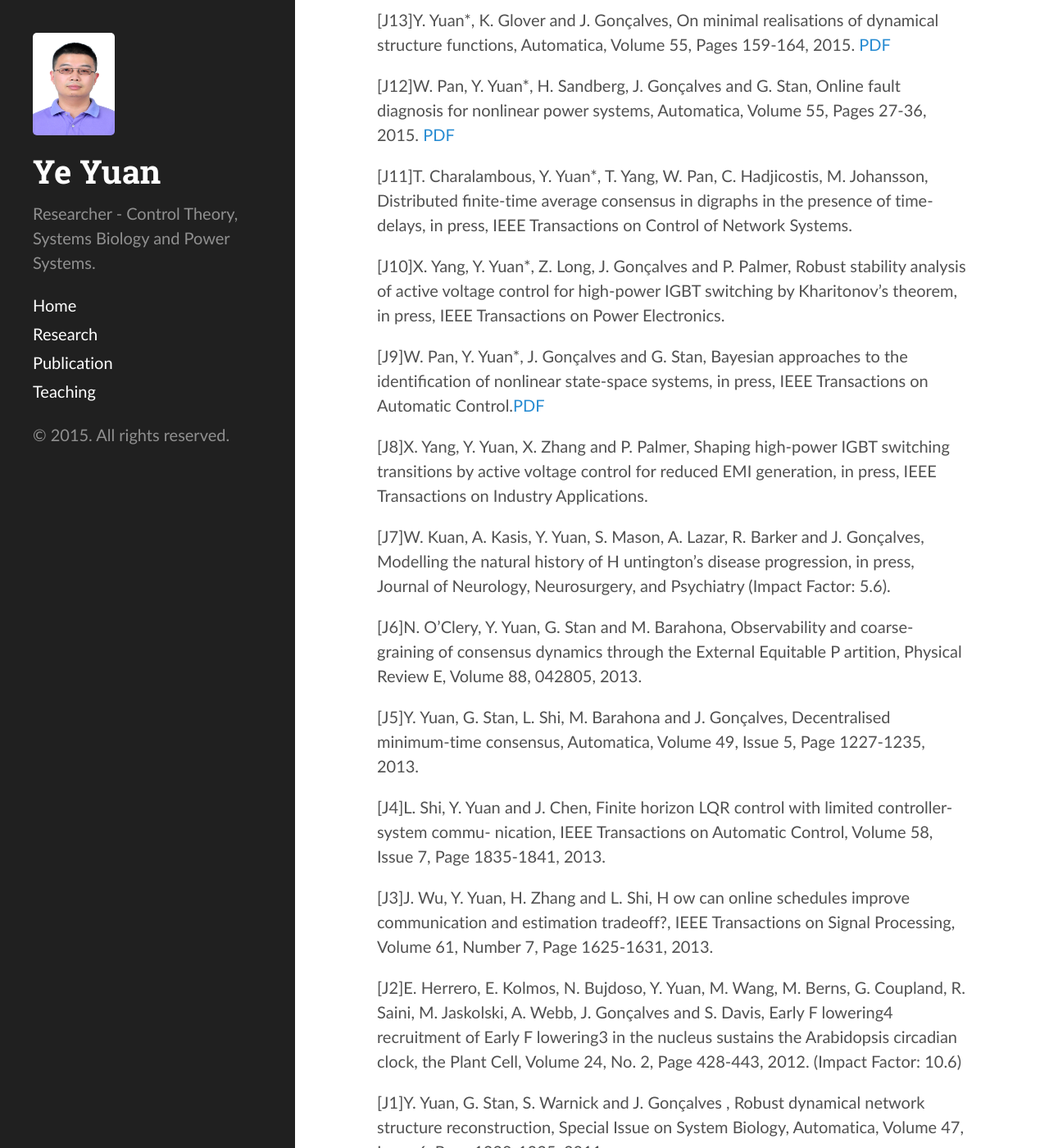
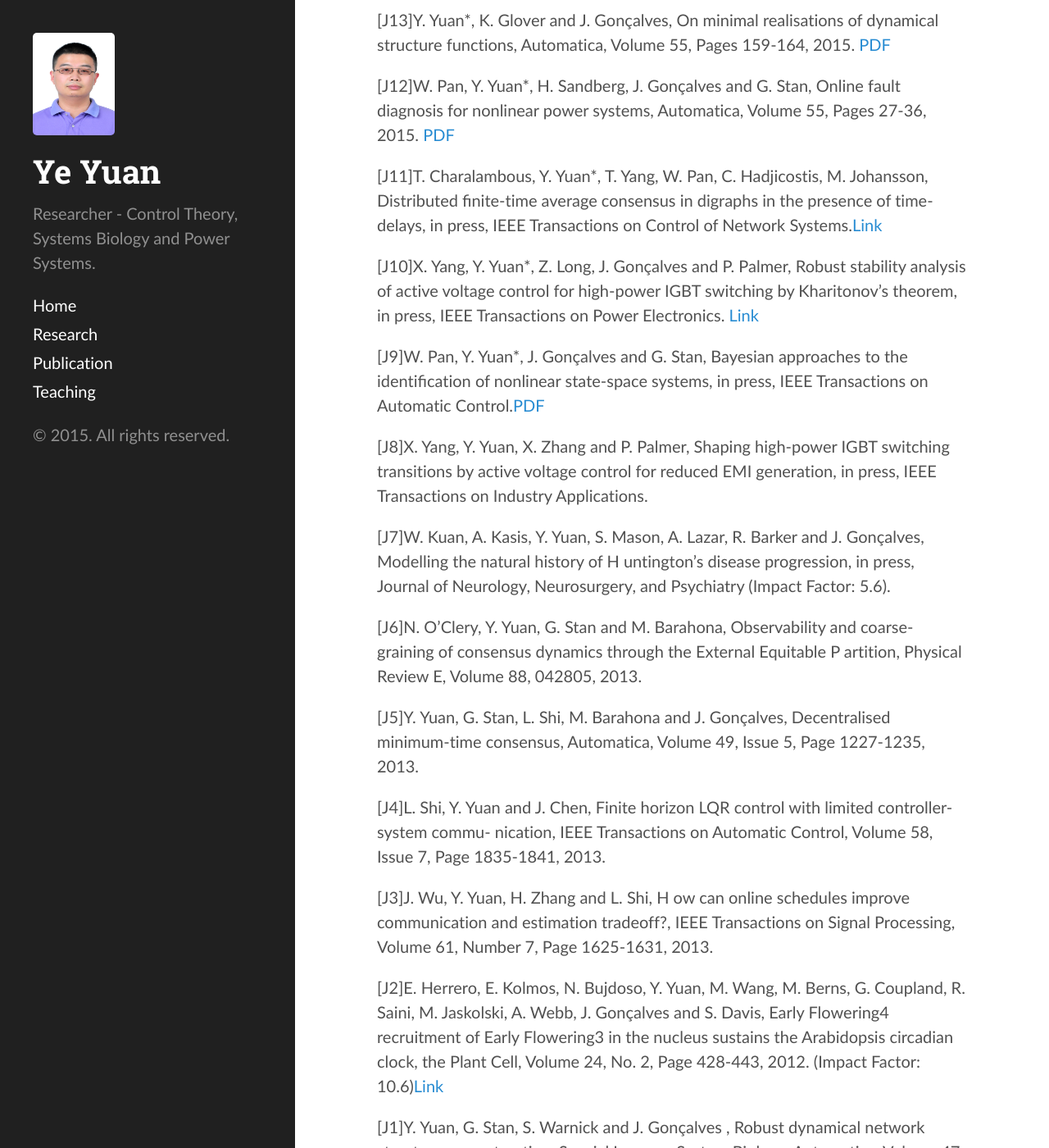
Before and after one commit to yy311/yy311.github.io, a Jekyll site: the page built from publication.md, in a window 1280 px wide and 1400 px high, scrolled down 531 px. Shown: the whole window at 82% size. Built offline with Jekyll 4.4.1, drawn with Linux system fonts in a browser that asks for light colours.

Commit message:
Update publication.md

```diff
--- a/publication.md
+++ b/publication.md
@@ -20,9 +20,9 @@ Y. Yuan and [Y. Mo](http://yilinmo.github.io/), Security in feedback control sys
 
 [J12]W. Pan, Y. Yuan*, H. Sandberg, J. Gonçalves and G. Stan, Online fault diagnosis for nonlinear power systems, Automatica, Volume 55, Pages 27-36, 2015. [PDF](http://ac.els-cdn.com/S0005109815000941/1-s2.0-S0005109815000941-main.pdf?_tid=b5e10452-5cd8-11e5-aaba-00000aab0f02&acdnat=1442452333_2541d645986555cf7b4e93810a863942)
 
-[J11]T. Charalambous, Y. Yuan*, T. Yang, W. Pan, C. Hadjicostis, M. Johansson, Distributed finite-time average consensus in digraphs in the presence of time-delays, in press, IEEE Transactions on Control of Network Systems.
+[J11]T. Charalambous, Y. Yuan*, T. Yang, W. Pan, C. Hadjicostis, M. Johansson, Distributed finite-time average consensus in digraphs in the presence of time-delays, in press, IEEE Transactions on Control of Network Systems.[Link](http://ieeexplore.ieee.org/xpl/articleDetails.jsp?arnumber=7097006&punumber%3D6509490)
 
-[J10]X. Yang, Y. Yuan*, Z. Long, J. Gonçalves and P. Palmer, Robust stability analysis of active voltage control for high-power IGBT switching by Kharitonov’s theorem, in press, IEEE Transactions on Power Electronics.
+[J10]X. Yang, Y. Yuan*, Z. Long, J. Gonçalves and P. Palmer, Robust stability analysis of active voltage control for high-power IGBT switching by Kharitonov’s theorem, in press, IEEE Transactions on Power Electronics. [Link](http://ieeexplore.ieee.org/xpls/abs_all.jsp?arnumber=7115949&tag=1)
 
 [J9]W. Pan, Y. Yuan*, J. Gonçalves and G. Stan, Bayesian approaches to the identification of nonlinear state-space systems, in press, IEEE Transactions on Automatic Control.[PDF](http://arxiv.org/pdf/1408.3549v5.pdf)
 
@@ -38,9 +38,9 @@ Y. Yuan and [Y. Mo](http://yilinmo.github.io/), Security in feedback control sys
 
 [J3]J. Wu, Y. Yuan, H. Zhang and L. Shi, H ow can online schedules improve communication and estimation tradeoff?, IEEE Transactions on Signal Processing, Volume 61, Number 7, Page 1625-1631, 2013.
 
-[J2]E. Herrero, E. Kolmos, N. Bujdoso, Y. Yuan, M. Wang, M. Berns, G. Coupland, R. Saini, M. Jaskolski, A. Webb, J. Gonçalves and S. Davis, Early F lowering4 recruitment of Early F lowering3 in the nucleus sustains the Arabidopsis circadian clock, the Plant Cell, Volume 24, No. 2, Page 428-443, 2012. (Impact Factor: 10.6)
+[J2]E. Herrero, E. Kolmos, N. Bujdoso, Y. Yuan, M. Wang, M. Berns, G. Coupland, R. Saini, M. Jaskolski, A. Webb, J. Gonçalves and S. Davis, Early Flowering4 recruitment of Early Flowering3 in the nucleus sustains the Arabidopsis circadian clock, the Plant Cell, Volume 24, No. 2, Page 428-443, 2012. (Impact Factor: 10.6)[Link](http://www.plantcell.org/content/early/2012/02/07/tpc.111.093807.abstract)
 
-[J1]Y. Yuan, G. Stan, S. Warnick and J. Gonçalves , Robust dynamical network structure reconstruction, Special Issue on System Biology, Automatica, Volume 47, Issue 6, Page 1230-1235, 2011.
+[J1]Y. Yuan, G. Stan, S. Warnick and J. Gonçalves , Robust dynamical network structure reconstruction, Special Issue on System Biology, Automatica, Volume 47, Issue 6, Page 1230-1235, 2011.[Link](http://www.sciencedirect.com/science/article/pii/S0005109811001828)
 
 
 ####Selected Conference Papers:
```
